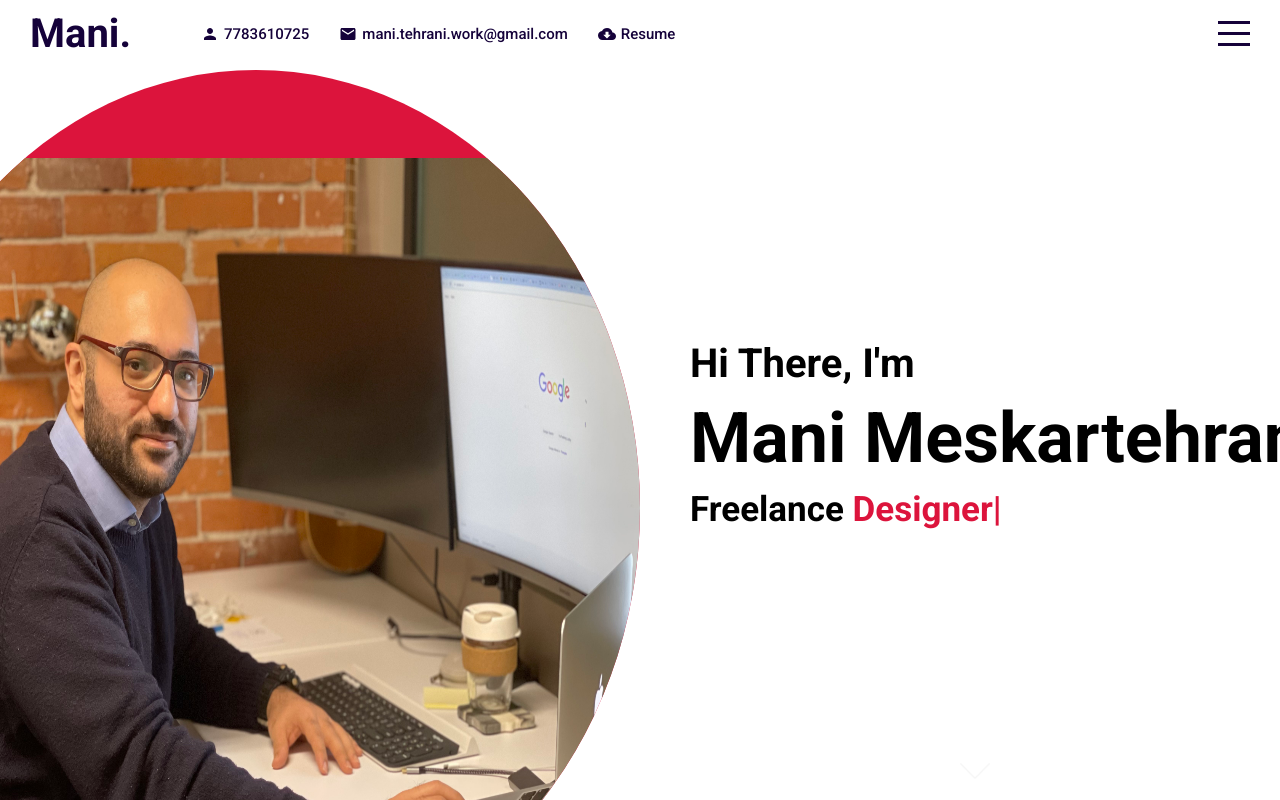
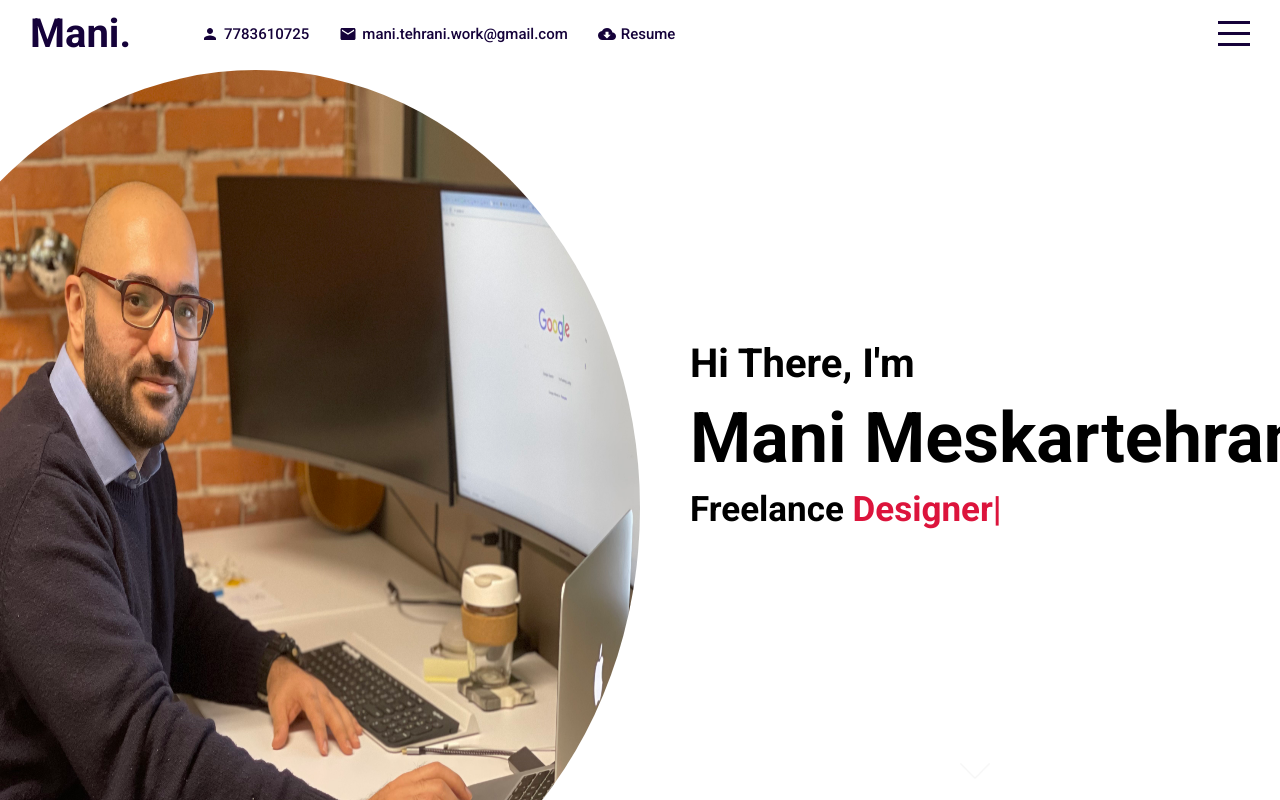
Before and after one commit to manimeskartehrani/portfolio, a React (Create React App) app: page / in a window 1280 px wide. Built offline with nearby package versions, Linux system fonts and the light colour scheme.

Commit message:
Update picture CSS

```diff
--- a/src/components /intro/Intro.jsx
+++ b/src/components /intro/Intro.jsx
@@ -20,7 +20,7 @@ export default function Intro() {
         <div className='intro' id="intro">
             <div className="left">
                 <div className="imgContainer">
-                    <img src="./assets/mani.jpeg" alt="" />
+                    <img src="./assets/Mani.jpeg" alt="" />
                 </div>
             </div>
             <div className="right">
--- a/src/components /intro/intro.scss
+++ b/src/components /intro/intro.scss
@@ -17,7 +17,7 @@
 
            width: 700px;
            height: 700px;
-           background-color: crimson;
+           //background-color: crimson;
            border-radius: 50%;
            display: flex;
            align-items: flex-end;
@@ -34,7 +34,7 @@
 
            img{
 
-               height: 90%;
+               height: 100%;
 
                @include mobile {
                    height: 50%;
```
Also changed, not shown: 1 other file (tests, documents, lock files or other folders).
